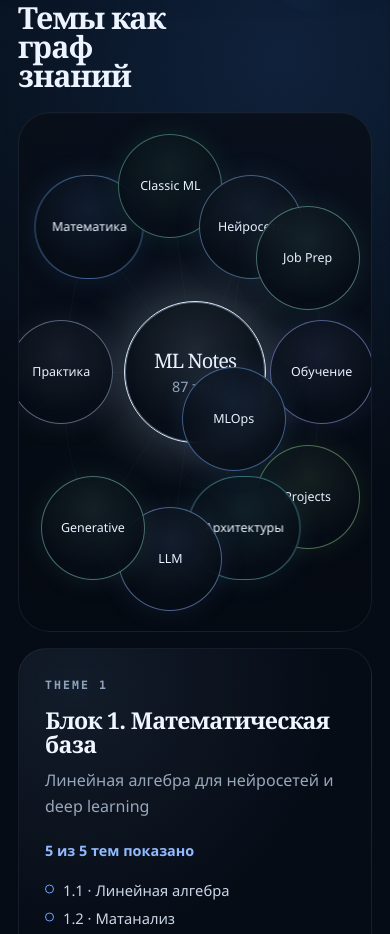
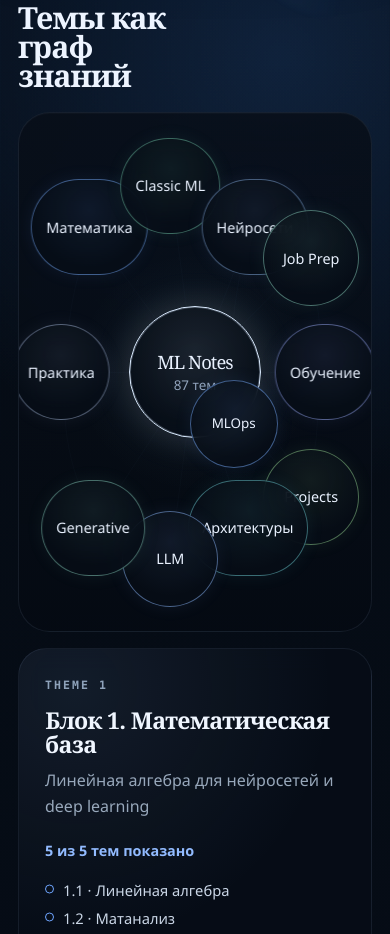
Before and after one commit to GAndrSky/ml-notes, a plain HTML site: page index.html in a window 390 px wide. Shown: the part 932-1866 px from the top of the page. Drawn offline with Linux system fonts and the light colour scheme.

Commit message:
Refactor mindmap node styles for improved layout and responsiveness, including adjustments to dimensions, padding, and hover effects.

```diff
--- a/index.html
+++ b/index.html
@@ -128,44 +128,53 @@
     }
 
     body.ml-index-theme .mindmap-graph__links path {
-      stroke: rgba(126, 154, 194, 0.22);
-      stroke-width: 0.22;
+      stroke: rgba(126, 154, 194, 0.14);
+      stroke-width: 0.18;
     }
 
     body.ml-index-theme .mindmap-node {
-      min-width: clamp(104px, 9vw, 122px);
-      min-height: clamp(104px, 9vw, 122px);
-      max-width: 132px;
-      padding: 16px;
+      min-width: clamp(96px, 8vw, 114px);
+      min-height: clamp(96px, 8vw, 114px);
+      max-width: 120px;
+      padding: 14px;
       border-width: 1px;
       background:
-        radial-gradient(circle at 50% 32%, color-mix(in srgb, var(--node-color) 10%, transparent), transparent 68%),
+        radial-gradient(circle at 50% 32%, color-mix(in srgb, var(--node-color) 8%, transparent), transparent 68%),
         rgba(8, 14, 24, 0.74);
-      box-shadow: 0 0 28px color-mix(in srgb, var(--node-color) 10%, transparent);
+      box-shadow: 0 0 18px color-mix(in srgb, var(--node-color) 8%, transparent);
+      font-size: 0.9rem;
+      line-height: 1.18;
     }
 
     body.ml-index-theme .mindmap-node:hover {
-      transform: translate(-50%, -50%) scale(1.035);
-      box-shadow: 0 0 36px color-mix(in srgb, var(--node-color) 14%, transparent);
+      transform: translate(-50%, -50%) scale(1.028);
+      box-shadow: 0 0 24px color-mix(in srgb, var(--node-color) 12%, transparent);
     }
 
     body.ml-index-theme .mindmap-node.is-previewed {
       box-shadow:
-        0 0 0 1px color-mix(in srgb, var(--node-color) 34%, transparent) inset,
-        0 0 62px color-mix(in srgb, var(--node-color) 28%, transparent);
+        0 0 0 1px color-mix(in srgb, var(--node-color) 28%, transparent) inset,
+        0 0 36px color-mix(in srgb, var(--node-color) 18%, transparent);
     }
 
     body.ml-index-theme .mindmap-node--core {
-      width: clamp(142px, 15vw, 182px);
-      height: clamp(142px, 15vw, 182px);
+      width: clamp(132px, 13vw, 164px);
+      height: clamp(132px, 13vw, 164px);
       max-width: none;
-      font-size: clamp(1.25rem, 2.15vw, 2rem);
+      font-size: clamp(1.15rem, 1.9vw, 1.7rem);
       line-height: 0.96;
     }
 
     body.ml-index-theme .mindmap-node--core small {
-      margin-top: 10px;
-      font-size: 0.9rem;
+      margin-top: 8px;
+      font-size: 0.84rem;
+    }
+
+    body.ml-index-theme .mindmap-node--inner {
+      min-width: clamp(88px, 7vw, 100px);
+      min-height: clamp(88px, 7vw, 100px);
+      max-width: 104px;
+      font-size: 0.84rem;
     }
 
     body.ml-index-theme .mindmap-preview {
@@ -688,15 +697,15 @@
         </a>
         <a class="mindmap-node mindmap-node--math" href="#block-1" style="--x: 20%; --y: 22%;">Математика</a>
         <a class="mindmap-node mindmap-node--classic" href="#block-2" style="--x: 43%; --y: 14%;">Classic ML</a>
-        <a class="mindmap-node mindmap-node--neural" href="#block-3" style="--x: 66%; --y: 22%;">Нейросети</a>
-        <a class="mindmap-node mindmap-node--jobprep" href="#job-prep" style="--x: 82%; --y: 28%;">Job Prep</a>
-        <a class="mindmap-node mindmap-node--training" href="#block-4" style="--x: 86%; --y: 50%;">Обучение</a>
-        <a class="mindmap-node mindmap-node--projects" href="#block-10" style="--x: 82%; --y: 74%;">Projects</a>
-        <a class="mindmap-node mindmap-node--arch" href="#block-5" style="--x: 64%; --y: 80%;">Архитектуры</a>
+        <a class="mindmap-node mindmap-node--neural" href="#block-3" style="--x: 67%; --y: 22%;">Нейросети</a>
+        <a class="mindmap-node mindmap-node--jobprep" href="#job-prep" style="--x: 83%; --y: 28%;">Job Prep</a>
+        <a class="mindmap-node mindmap-node--training" href="#block-4" style="--x: 87%; --y: 50%;">Обучение</a>
+        <a class="mindmap-node mindmap-node--projects" href="#block-10" style="--x: 83%; --y: 74%;">Projects</a>
+        <a class="mindmap-node mindmap-node--arch" href="#block-5" style="--x: 65%; --y: 80%;">Архитектуры</a>
         <a class="mindmap-node mindmap-node--llm" href="#block-6" style="--x: 43%; --y: 86%;">LLM</a>
         <a class="mindmap-node mindmap-node--gen" href="#block-7" style="--x: 21%; --y: 80%;">Generative</a>
         <a class="mindmap-node mindmap-node--practice" href="#block-8" style="--x: 12%; --y: 50%;">Практика</a>
-        <a class="mindmap-node mindmap-node--mlops" href="#block-9" style="--x: 61%; --y: 59%;">MLOps</a>
+        <a class="mindmap-node mindmap-node--mlops mindmap-node--inner" href="#block-9" style="--x: 61%; --y: 60%;">MLOps</a>
       </div>
       <aside class="mindmap-preview" aria-live="polite">
         <div class="mindmap-preview__kicker">Выберите узел</div>
```
